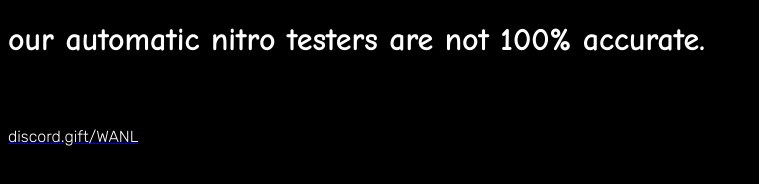
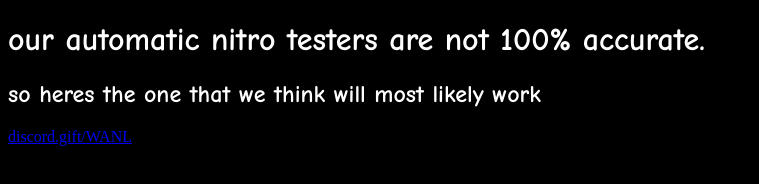
Before and after one commit to nooby124/noobys-nitro-gen-website, a plain HTML site: page index.html in a window 1280 px wide. Shown: the whole page, without its empty margins (0-759 px from the left). Drawn offline with Linux system fonts and the light colour scheme.

Commit message:
added h2 shit

```diff
--- a/style.css
+++ b/style.css
@@ -10,8 +10,9 @@
   color: white;
   font-family:'Rubik', sans-serif, Papyrus, 'Comic Neue', Ariel;
 }
-p{
+h2{
   color: white;
-  font-family:'Rubik', sans-serif, Papyrus, 'Comic Neue', Ariel;
-}
+  font-family: Comic Sans MS, 'Rubik', Papyrus, 'Comic Neue', Ariel;
+
+
 /* who uses javascript its overrated anyawys (THAT WAS A JOKE PLEASE DONT KILL ME)*/
```
